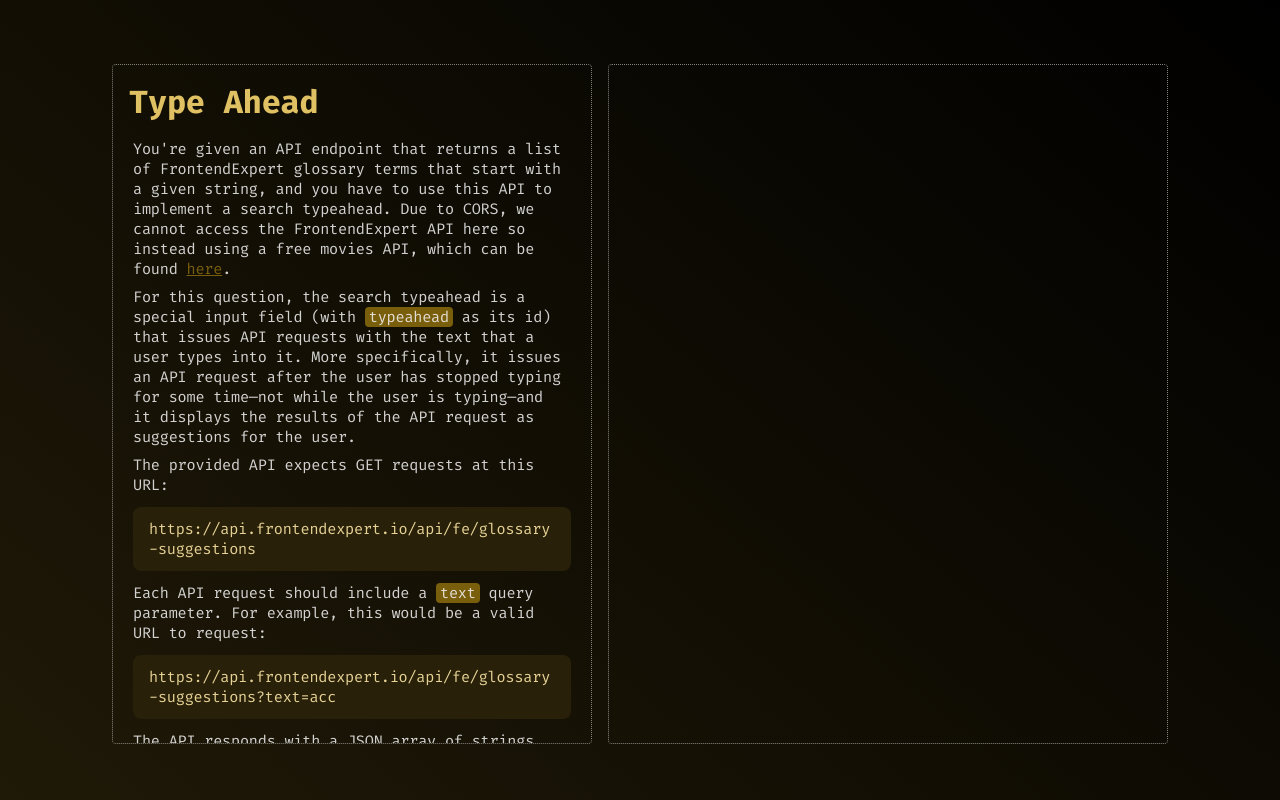
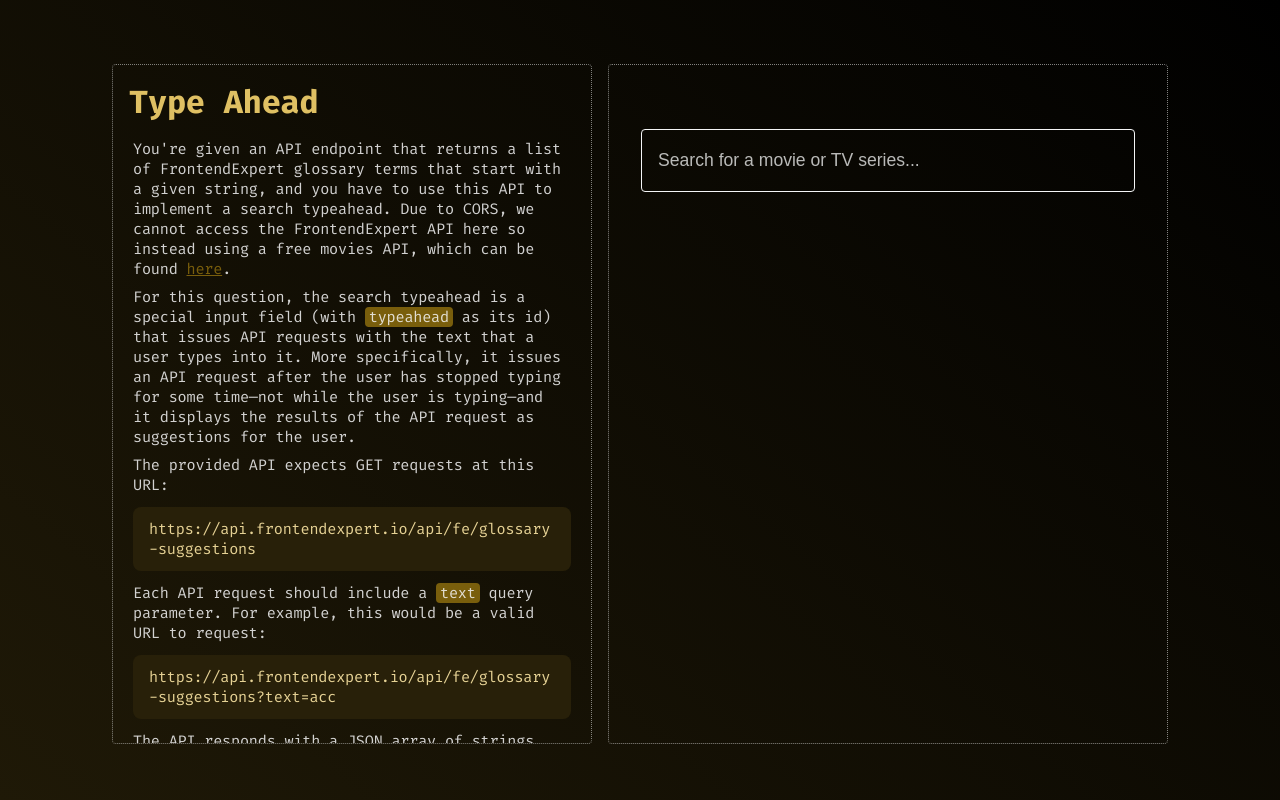
Before and after one commit to DemonDaddy22/frontend-expert, a React (Create React App) app: page / in a window 1280 px wide. Built offline with nearby package versions, Linux system fonts and the light colour scheme; no server answers.

Commit message:
Implement Type Ahead exercise

```diff
--- a/package.json
+++ b/package.json
@@ -11,6 +11,7 @@
     "@types/react": "^18.0.19",
     "@types/react-dom": "^18.0.6",
     "axios": "^0.27.2",
+    "lodash": "^4.17.21",
     "node-sass": "^7.0.3",
     "react": "^18.2.0",
     "react-dom": "^18.2.0",
@@ -52,6 +53,7 @@
     "@babel/eslint-parser": "^7.18.9",
     "@babel/preset-react": "^7.18.6",
     "@babel/preset-typescript": "^7.18.6",
+    "@types/lodash": "^4.14.201",
     "@types/react-syntax-highlighter": "^15.5.5",
     "eslint-config-prettier": "^8.5.0",
     "eslint-plugin-prettier": "^4.2.1",
--- a/src/components/TypeAhead/index.tsx
+++ b/src/components/TypeAhead/index.tsx
@@ -1,4 +1,5 @@
-import React, { useEffect } from 'react';
+import React, { useCallback, useState } from 'react';
+import { debounce } from 'lodash';
 import classes from './styles.module.scss';
 import ProjectPage from '../ProjectPage';
 import QuestionDetails from '../QuestionDetails';
@@ -6,22 +7,61 @@
 import CodeBlock from '../UI/CodeBlock';
 import { sampleCode, sampleResponse } from './codeBlocks';
 import { RAPID_MOVIESDB_HOST } from '../../constants';
-
-// TODO - create a fetch movie data custom hook
-// TODO - use input component for keywords
-// TODO - create menu and menu item components
+import { isEmptyObject, isEmptyString } from '../../utils';
+import Menu from '../UI/Menu';
+import Input from '../UI/Input';
 
 const TypeAhead: React.FC<Props> = () => {
-  useEffect(() => {
-    fetch(`https://${RAPID_MOVIESDB_HOST}/titles/search/keyword/fast`, {
-      method: 'GET',
-      headers: {
-        'X-RapidAPI-Key': process.env.REACT_APP_RAPID_API_KEY ?? '',
-        'X-RapidAPI-Host': RAPID_MOVIESDB_HOST,
-      },
-    })
-      .then((res) => res.json())
-      .then(console.log);
+  const [isMenuOpen, setIsMenuOpen] = useState(false);
+  const [keyword, setKeyword] = useState('');
+  const [results, setResults] = useState<IMenuItem[]>([]);
+  const [error, setError] = useState<string | null>(null);
+
+  const fetchTypeAheadData = useCallback(debounce(async (keyword: string) => {
+    if (isEmptyString(keyword)) {
+      setResults([]);
+      return;
+    }
+    try {
+      const response = await fetch(`https://${RAPID_MOVIESDB_HOST}/titles/search/title/${keyword}`, {
+        method: 'GET',
+        headers: {
+          'X-RapidAPI-Key': process.env.REACT_APP_RAPID_API_KEY ?? '',
+          'X-RapidAPI-Host': RAPID_MOVIESDB_HOST,
+        },
+      });
+      const data = await response.json();
+      const results: TypeAheadResponse[] = data?.results ?? [];
+      const typeaheadResults = results?.map((item) => ({
+        id: item?.id,
+        title: item?.titleText?.text,
+        data: {
+          title: item?.titleText?.text,
+          type: item?.titleType?.text,
+          releaseDate: item?.releaseDate,
+          image: item?.primaryImage?.url,
+        },
+      })) ?? [];
+
+      setIsMenuOpen(true);
+      setResults(typeaheadResults);
+      setError(null);
+    } catch (err: any) {
+      setResults([]);
+      setError(err?.message ?? 'Something went wrong!');
+    }
+  }, 500), []);
+
+  const handleKeywordChange = useCallback((event: React.ChangeEvent<HTMLInputElement>) => {
+    const value = event.currentTarget.value;
+    setKeyword(value);
+    fetchTypeAheadData(value);
+  }, [fetchTypeAheadData]);
+
+  const handleItemClick = useCallback((item: IMenuItem) => {
+    if (!isEmptyObject(item)) {
+      setKeyword(item.title ?? item.data?.title);
+    }
   }, []);
 
   return (
@@ -95,7 +135,23 @@
           don't call <span className={classes.questionDescriptionHighlight}>window.fetch()</span>).
         </p>
       </QuestionDetails>
-      <section className={classes.solutionContainer}></section>
+      <section className={classes.solutionContainer}>
+        <Input
+          type='text'
+          placeholder='Search for a movie or TV series...'
+          className={classes.searchInput}
+          value={keyword}
+          onChange={handleKeywordChange}
+        />
+        <Menu
+          isOpen={isMenuOpen}
+          onClose={() => setIsMenuOpen(false)}
+          onItemClick={handleItemClick}
+          items={results}
+          className={classes.menuContainer}
+          defaultTitle={error ?? 'Try searching for something else...'}
+        />
+      </section>
     </ProjectPage>
   );
 };
--- a/src/components/TypeAhead/styles.module.scss
+++ b/src/components/TypeAhead/styles.module.scss
@@ -60,7 +60,7 @@
 }
 
 .solutionContainer {
-  @include spacing (1rem);
+  @include spacing (2rem);
   border: 1px dotted rgba($color: $white, $alpha: 0.5);
   border-radius: 0.25rem;
   overflow-y: hidden;
@@ -68,10 +68,18 @@
   display: flex;
   flex-direction: column;
   align-items: center;
-  justify-content: center;
 
   @media screen and (min-width: 992px) {
+    @include spacing (4rem 2rem);
     max-height: 85vh;
     width: 35rem;
   }
 }
+
+.searchInput {
+  @include spacing (1.25rem 1rem !important);
+}
+
+.menuContainer {
+  @include spacing ($margin: 1.25rem 1rem);
+}
```
Also changed, not shown: src/types/typeahead.d.ts (added, +65 -0 lines), 1 other file (tests, documents, lock files or other folders).
